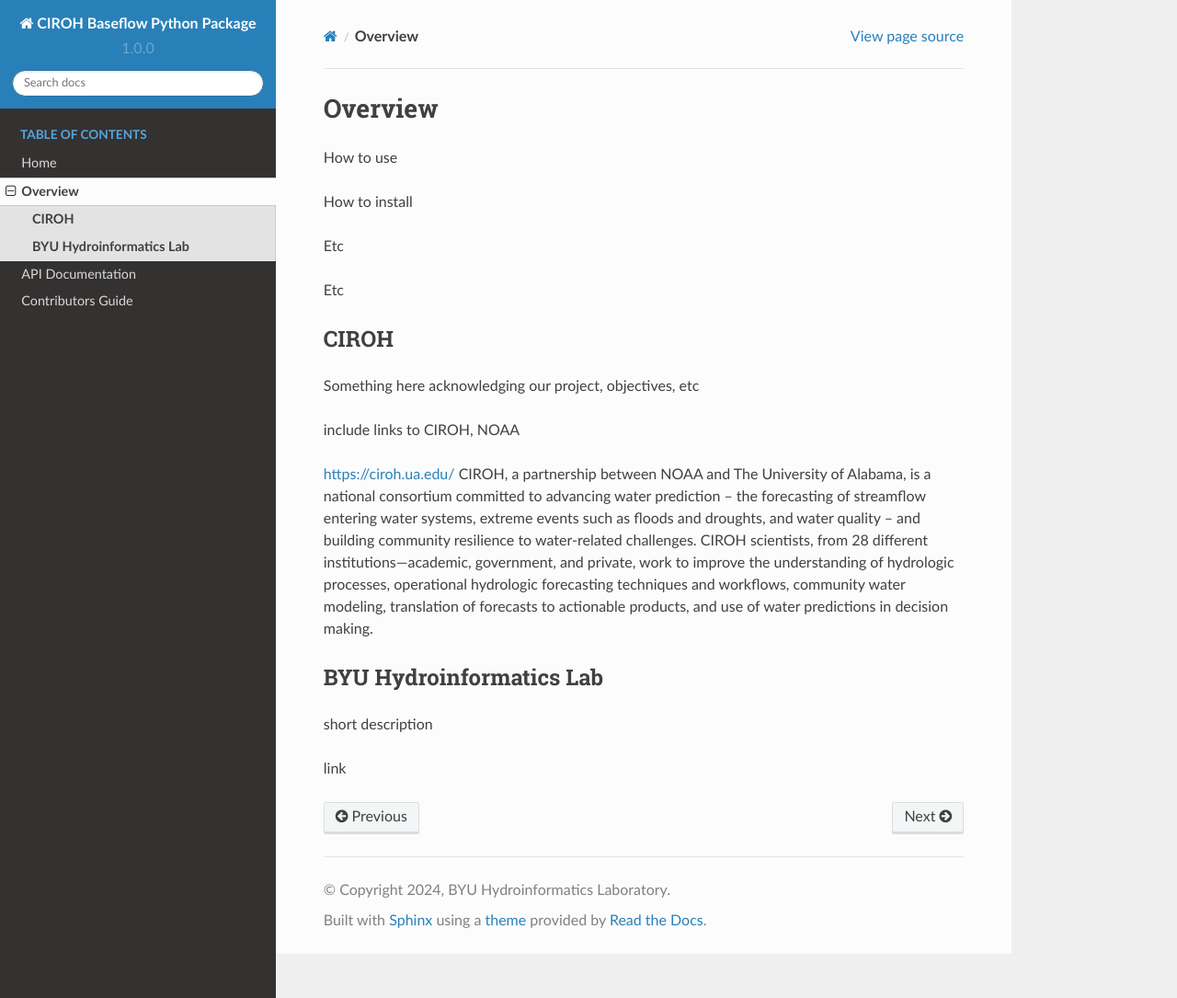
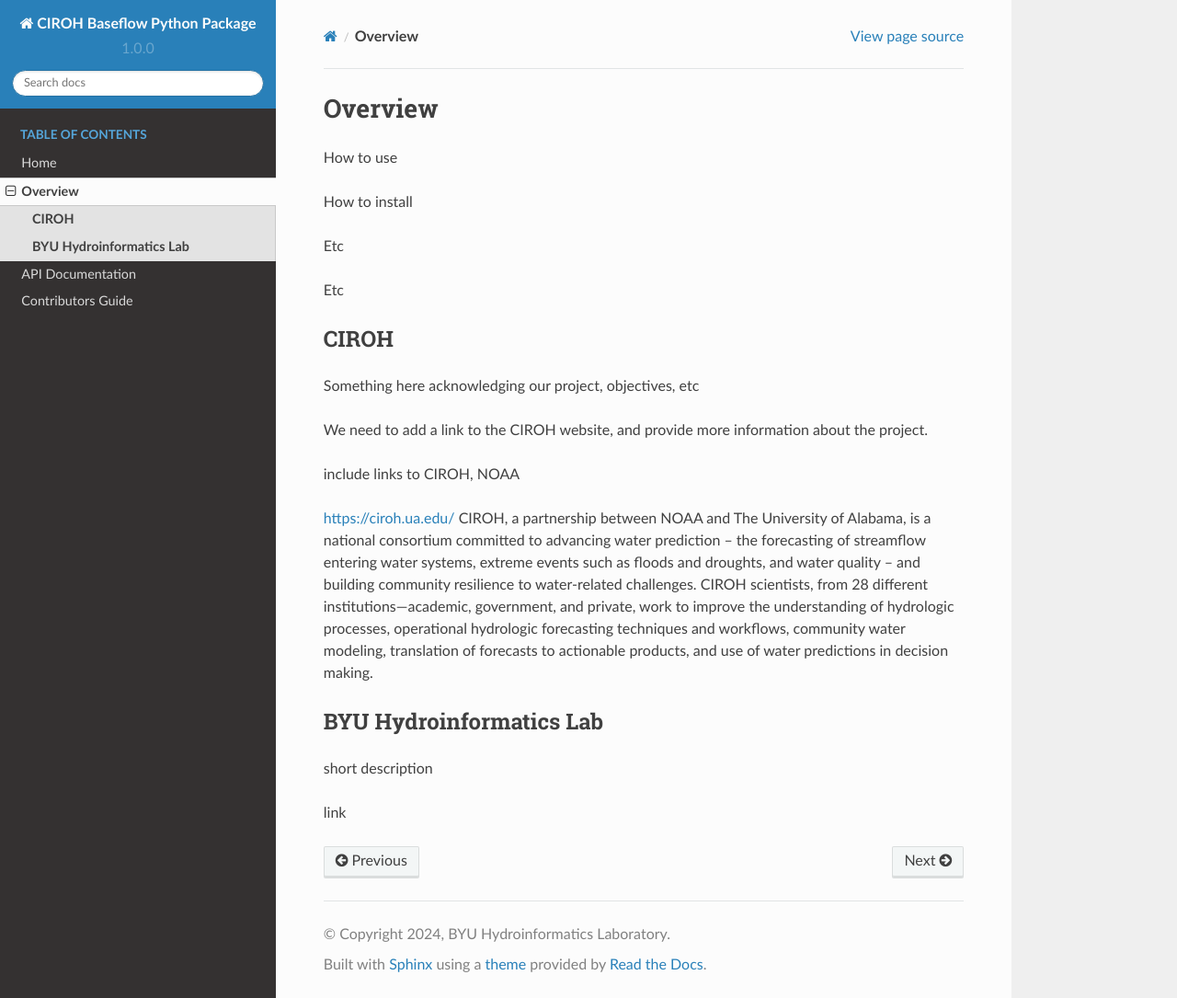
Before and after one commit to BYU-Hydroinformatics/baseflow_temp, a Sphinx documentation site: the page built from docs/source/overview.rst, in a window 1280 px wide and 1085 px high. Shown: the whole window at 92% size. Built offline with Sphinx 7.4.7 and the Read the Docs theme 2.0.0, drawn with Linux system fonts in a browser that asks for light colours.

```diff
--- a/docs/source/overview.rst
+++ b/docs/source/overview.rst
@@ -16,6 +16,8 @@
 ---------
 Something here acknowledging our project, objectives, etc
 
+We need to add a link to the CIROH website, and provide more information about the project.
+
 include links to CIROH, NOAA
 
 https://ciroh.ua.edu/
```
